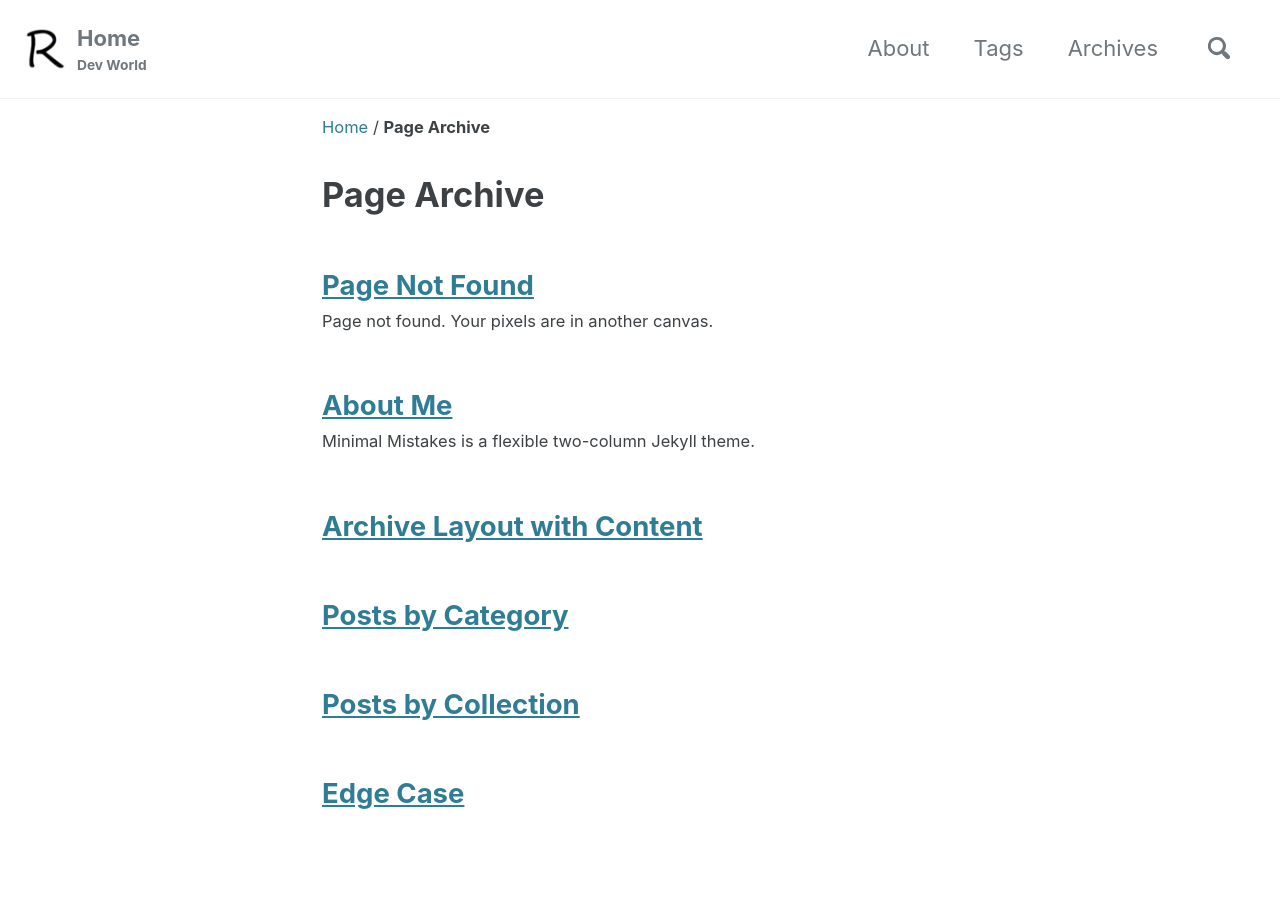
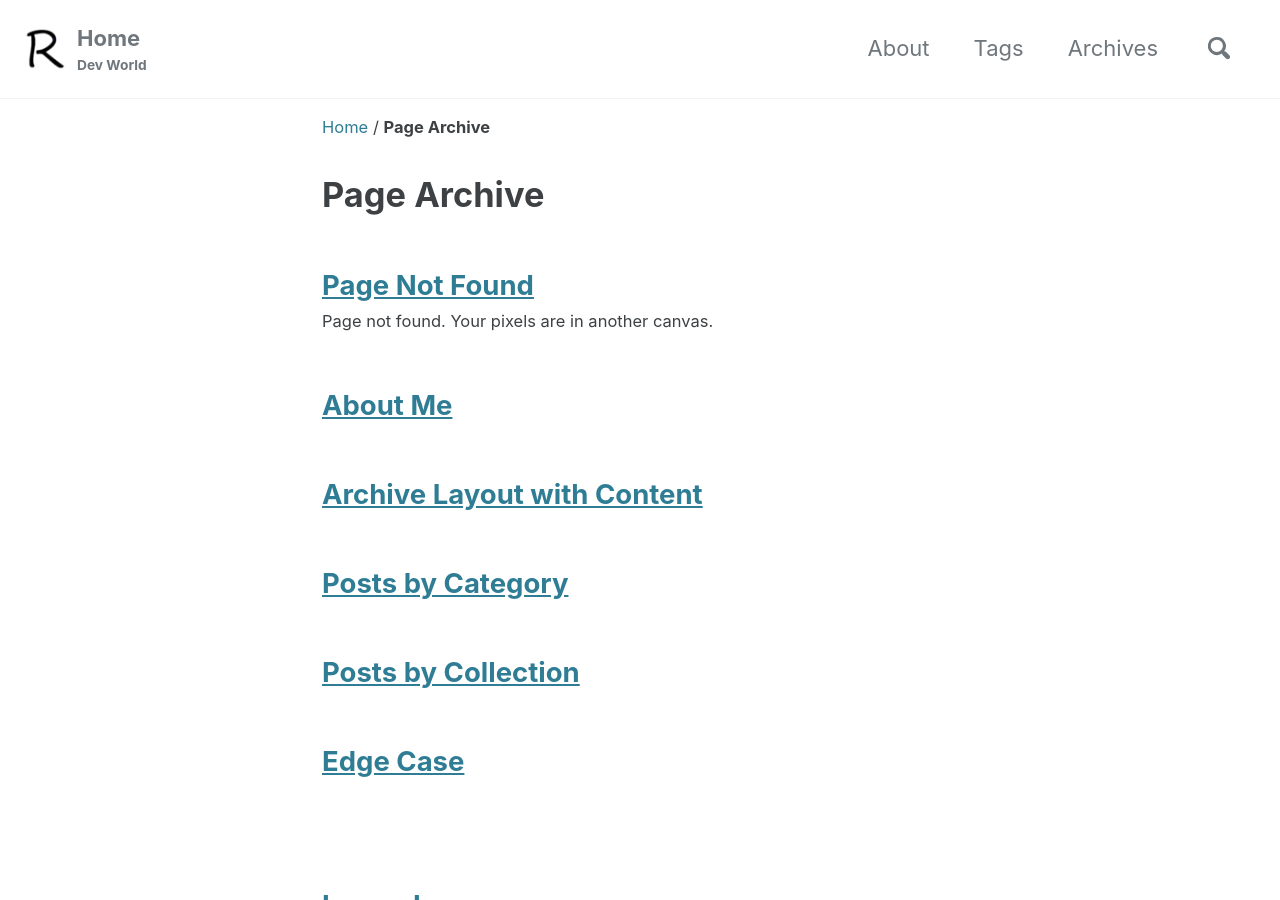
Before and after one commit to rajnathsah/rajnathsah.github.io, a Jekyll site: the page built from _pages/page-archive.html, in a window 1280 px wide and 900 px high. Built offline with Jekyll 4.4.1, drawn with Linux system fonts in a browser that asks for light colours; cached includes are drawn as plain includes; comment, search, counter and statistics services are not loaded.

```diff
--- a/_pages/about.md
+++ b/_pages/about.md
@@ -1,9 +1,9 @@
 ---
 permalink: /about/
 title: "About Me"
-excerpt: "Minimal Mistakes is a flexible two-column Jekyll theme."
 last_modified_at: 2020-08-05
 toc: true
+toc_sticky: true
 ---
 
 ## Developer
```
